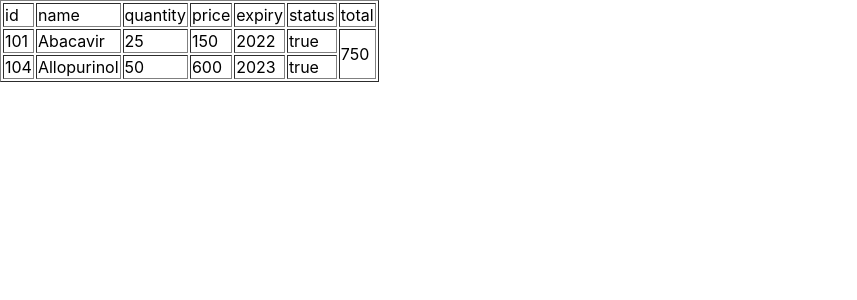
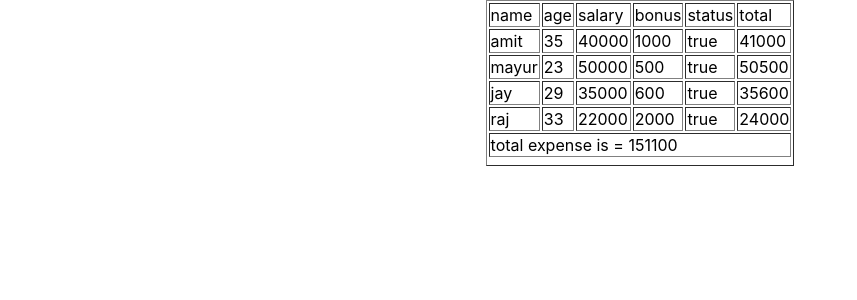
Before and after one commit to FRONTEND-DEV-KAUSHAL/first-project, a React (Create React App) app: page / in a window 1280 px wide. Shown: the top 300 px of the page, without its empty margins (0-857 px from the left). Built offline with nearby package versions, Linux system fonts and the light colour scheme.

Commit message:
employee data

```diff
--- a/src/App.js
+++ b/src/App.js
@@ -2,76 +2,77 @@ import logo from './logo.svg';
 import './App.css';
 
 function App() {
-  let medicine_data =
-      [
+  let data = [
     {
-          id: 101,
-          name: 'Abacavir',
-          quantity: 25,
-          price: 150,
-          expiry: 2022,
+      name: "amit",
+      age: 35,
+      salary: 40000,
+      bonus: 1000,
       status: true
     },
     {
-          id: 102,
-          name: 'Eltrombopag',
-          quantity: 90,
-          price: 550,
-          expiry: 2021,
+      name: "ajay",
+      age: 25,
+      salary: 38000,
+      bonus: 2000,
+      status: false
+    },
+    {
+      name: "mayur",
+      age: 23,
+      salary: 50000,
+      bonus: 500,
       status: true
     },
     {
-          id: 103,
-          name: 'Meloxicam',
-          quantity: 85,
-          price: 450,
-          expiry: 2025,
-          status: false
-        },
-        {
-          id: 104,
-          name: 'Allopurinol',
-          quantity: 50,
-          price: 600,
-          expiry: 2023,
+      name: "jay",
+      age: 29,
+      salary: 35000,
+      bonus: 600,
       status: true
     },
     {
-          id: 105,
-          name: 'Phenytoin',
-          quantity: 63,
-          price: 250,
-          expiry: 2021,
-          status: false
-        }
+      name: "raj",
+      age: 33,
+      salary: 22000,
+      bonus: 2000,
+      status: true
+    },
   ];
-      let filterdata = medicine_data.filter((d,i) => d.status === true && d.expiry >= 2022)
-      console.log(filterdata);
-      let total = filterdata.reduce((acc ,d ,i) => acc+d.price,0);
-      console.log(total);
+  let fdata = data.filter((d,i) => d.status === true);
+  let rdata = fdata.reduce((acc, d, i) => acc+d.bonus+d.salary,0);
+  console.log(rdata);
   return (
-    <table border="1">
+    <table border="1" align="center">
       <tr>
-        <td>id</td>
         <td>name</td>
-        <td>quantity</td>
-        <td>price</td>
-        <td>expiry</td>
+        <td>age</td>
+        <td>salary</td>
+        <td>bonus</td>
         <td>status</td>
         <td>total</td>
       </tr>
       {
-        filterdata.map((d,i) =>{
-          let {id, name, quantity, price, expiry, status} = d;
+        fdata.map((d,i) =>{
+          let {name, age, salary, bonus, status} = d;
           return(
-            <tr>
-              <td>{id}</td>
+            <tr key={i}>
               <td>{name}</td>
-              <td>{quantity}</td>
-              <td>{price}</td>
-              <td>{expiry}</td>
+              <td>{age}</td>
+              <td>{salary}</td>
+              <td>{bonus}</td>
               <td>{status.toString()}</td>
-              {i===0 ? <td rowSpan={2}>{total}</td> : null}
+              <td>{salary+bonus}</td>
+            </tr>
+          )
+        })
+      }
+      {
+        fdata.map((d,i) =>{
+          let {name, age, salary, bonus, status} = d;
+          return(
+            <tr key={i}>
+              {i===0 ? <td colSpan={6}>total expense is = {rdata}</td> : null}
             </tr>
           )
         })
```
Lines whose indentation alone changed are shown as unchanged.
